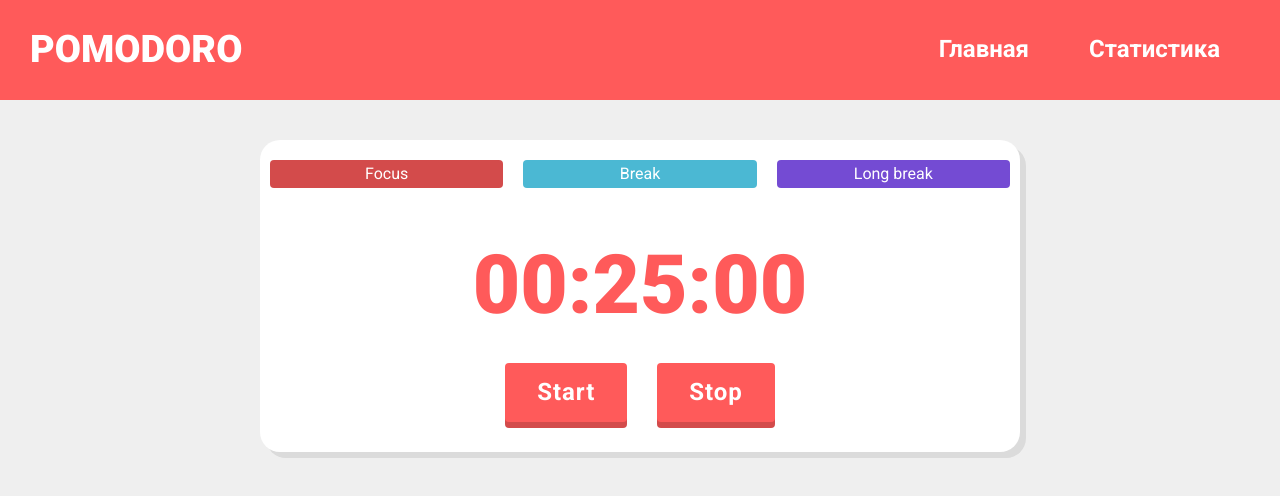
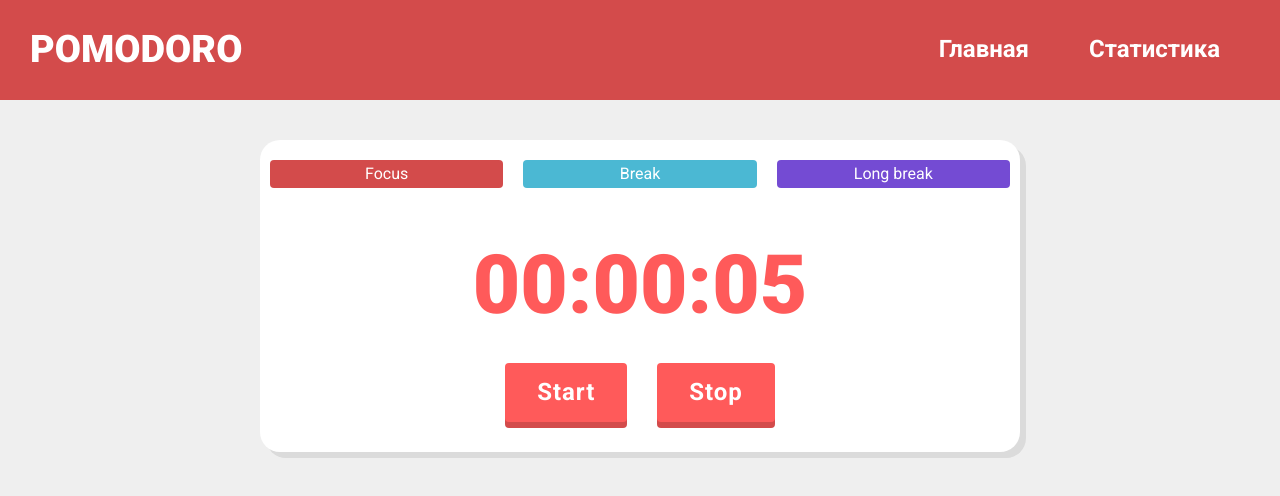
Before and after one commit to GroVlAn/pomodoro_vue, a Vue app: page /#/ in a window 1280 px wide. Shown: the top 496 px of the page. Built offline with nearby package versions, Linux system fonts and the light colour scheme.

Commit message:
add global state, changing header color, refactoring

```diff
--- a/src/App.vue
+++ b/src/App.vue
@@ -7,6 +7,12 @@
 <script lang="ts">
 import { defineComponent } from 'vue';
 import AppHeader from './components/header/app-header.vue';
+import { GlobalState } from './shared/api/state/state';
+
+const globalState = GlobalState.getInstance();
+globalState.setState = {
+  activeColor: '#d34b4b',
+};
 
 export default defineComponent({
   components: {
--- a/src/components/header/app-header.vue
+++ b/src/components/header/app-header.vue
@@ -1,5 +1,8 @@
 <template>
-  <header class="header">
+  <header
+    class="header"
+    :style="{ backgroundColor: activeColor }"
+  >
     <div class="header__wrapper">
       <router-link
         to="/"
@@ -12,14 +15,21 @@
 </template>
 
 <script lang="ts">
-import { defineComponent } from 'vue';
+import { computed, defineComponent } from 'vue';
 import { menu } from './menu';
 import TopNavBar from '../menu/top-nav-bar.vue';
 import { TLink } from '../menu/types';
+import { GlobalState } from '@/shared/api/state/state';
+
+const globalState = GlobalState.getInstance();
 
 export default defineComponent({
   setup() {
-    return { topMenu: menu as TLink[] };
+    const activeColor = computed(() => globalState.getState?.activeColor);
+    return {
+      activeColor,
+      topMenu: menu as TLink[],
+    };
   },
   components: {
     TopNavBar,
@@ -31,7 +41,7 @@ export default defineComponent({
 .header {
   width: 100%;
   height: 100px;
-  background-color: var(--c_main);
+  transition: background-color 0.2s ease-in;
 }
 
 .header__wrapper {
--- a/src/components/timer/app-pomodoro.vue
+++ b/src/components/timer/app-pomodoro.vue
@@ -19,16 +19,18 @@ import { TSegment } from './types';
 
 import PomodoroTimer from '../../components/timer/pomodoro-timer.vue';
 import PomodoroSegments from '../../components/timer/pomodoro-segments.vue';
+import { GlobalState } from '@/shared/api/state/state';
+import { timeToSecond } from '@/shared/api/helpers/timeHelper';
 
 const segmetns: TSegment[] = [
   {
     name: 'Focus',
-    time: '00:25:00',
+    time: '00:00:05',
     color: '#d34b4b',
   },
   {
     name: 'Break',
-    time: '00:05:00',
+    time: '00:00:10',
     color: '#4bb8d3',
   },
   {
@@ -42,25 +44,37 @@ const segmetnsTime = new SegmetnsTime(segmetns);
 
 segmetnsTime.SetQueue = [0, 1, 0, 1, 2];
 
+const firstSegment = segmetnsTime.getSegment(0);
+
+const globalState = GlobalState.getInstance();
+
 export default defineComponent({
   setup() {
     return {
-      currentTime: ref(segmetnsTime.getTime('Focus')),
+      currentTime: ref(timeToSecond(firstSegment.time)),
       segments: ref(segmetns),
     };
   },
   methods: {
-    changeCurrentSegment(name: string) {
-      if (!name) return;
+    changeCurrentSegment(key: number) {
       try {
-        this.currentTime = segmetnsTime.getTime(name);
+        const currentSegment = segmetnsTime.getSegment(key);
+        this.currentTime = timeToSecond(currentSegment.time);
+
+        if (!globalState.state) return;
+
+        globalState.state.activeColor = currentSegment.color;
       } catch (e) {
         console.log(e);
       }
     },
     nextSegment() {
       try {
-        this.currentTime = segmetnsTime.getNext();
+        const currentSegment = segmetnsTime.getNext();
+
+        this.currentTime = timeToSecond(currentSegment.time);
+        if (!globalState.state) return;
+        globalState.state.activeColor = currentSegment.color;
       } catch (e) {
         console.log(e);
       }
--- a/src/components/timer/pomodoro-segments.vue
+++ b/src/components/timer/pomodoro-segments.vue
@@ -7,7 +7,7 @@
           v-for="(item, key) in segments"
           :key="key"
           :style="{ backgroundColor: item.color }"
-          @click="changeCurrentSegment(item.name)"
+          @click="changeCurrentSegment(key)"
         >
           {{ item.name }}
           <a
@@ -32,8 +32,8 @@ export default defineComponent({
     return {};
   },
   methods: {
-    changeCurrentSegment(name: string) {
-      this.$emit('changeCurrentSegment', name);
+    changeCurrentSegment(key: number) {
+      this.$emit('changeCurrentSegment', key);
     },
   },
 });
--- a/src/components/timer/pomodoro-timer.vue
+++ b/src/components/timer/pomodoro-timer.vue
@@ -35,7 +35,7 @@
 </template>
 
 <script lang="ts">
-import { defineComponent, reactive, watch } from 'vue';
+import { defineComponent, reactive, ref, watch } from 'vue';
 import { prettyTime } from '../../shared/api/helpers/timeHelper';
 
 export default defineComponent({
@@ -46,22 +46,31 @@ export default defineComponent({
     const state = reactive({
       currentTime: props.startTime,
       initialTime: props.startTime,
-      timer: 0,
       isRunnitng: false,
       stringTime: prettyTime(props.startTime ?? 0),
     });
+    const timer = ref(0);
 
     watch(
       () => props.startTime,
       (value) => {
         if (state.isRunnitng && state.currentTime != props.startTime) {
           state.isRunnitng = false;
-          clearInterval(state.timer);
-          state.timer = 0;
+          // clearInterval(timer.value);
         }
         state.currentTime = value;
         state.initialTime = value;
         state.stringTime = prettyTime(value ?? 0);
+      },
+    );
+
+    watch(
+      () => state.isRunnitng,
+      (value) => {
+        if (!value) {
+          clearInterval(timer.value);
+          timer.value = 0;
+        }
       },
     );
 
@@ -75,38 +84,32 @@ export default defineComponent({
 
     return {
       state,
+      timer,
     };
   },
   methods: {
     start() {
-      if (this.state.timer == 0) {
+      if (this.timer == 0) {
         this.state.isRunnitng = true;
 
-        this.state.timer = setInterval(() => {
+        this.timer = setInterval(() => {
           if (!this.state.currentTime) {
-            this.state.timer = 0;
-            this.$emit('nextSegment');
             return;
           }
 
           this.state.currentTime--;
+          if (this.state.currentTime === 0) {
+            this.$emit('nextSegment');
+          }
         }, 1000);
       }
     },
     stop() {
-      if (!this.state.currentTime) return;
-
       this.state.isRunnitng = false;
-      clearInterval(this.state.timer);
-      this.state.timer = 0;
       this.state.currentTime = this.state.initialTime;
     },
     pause() {
-      if (!this.state.currentTime) return;
-
       this.state.isRunnitng = false;
-      clearInterval(this.state.timer);
-      this.state.timer = 0;
     },
   },
 });
--- a/src/components/timer/segmentsTime.ts
+++ b/src/components/timer/segmentsTime.ts
@@ -1,5 +1,4 @@
-import { TIME_PATTERN } from '@/shared/api/helpers/timeHelper';
-import { MinimalRangeError, ValidationError } from '../../shared/api/exceptions/exceptions';
+import { MinimalRangeError } from '../../shared/api/exceptions/exceptions';
 import { TSegment } from './types';
 
 export class SegmetnsTime {
@@ -10,7 +9,7 @@ export class SegmetnsTime {
 
   public constructor(segments: TSegment[]) {
     this.segmetns = segments;
-    this.nextSegment = -1;
+    this.nextSegment = 0;
     this.prevSegnent = -1;
     this.queue = [];
   }
@@ -22,28 +21,10 @@ export class SegmetnsTime {
     this.queue = items;
   }
 
-  private timeToSecond(timeString: string) {
-    const partsTime = timeString.split(':');
+  public getSegment(key: number) {
+    this.nextSegment = key;
 
-    const hours = Number.parseInt(partsTime[0]);
-    const minutes = Number.parseInt(partsTime[1]);
-    const seconds = Number.parseInt(partsTime[2]);
-
-    return hours * 3600 + minutes * 60 + seconds;
-  }
-
-  public getTime(segmetnName: string) {
-    const currentSegment = this.segmetns.filter((item) => item.name == segmetnName.trim());
-
-    if (currentSegment.length == 0) {
-      throw new ValidationError(`Segmetn ${segmetnName} not found`);
-    }
-
-    if (!currentSegment[0].time.match(TIME_PATTERN)) {
-      throw new ValidationError('Incorrect time format');
-    }
-
-    return this.timeToSecond(currentSegment[0].time);
+    return this.segmetns[key];
   }
 
   public getNext() {
@@ -53,8 +34,9 @@ export class SegmetnsTime {
     this.nextSegment++;
     this.prevSegnent =
       this.nextSegment == 0 ? this.queue[this.queue.length - 1] : this.queue[this.nextSegment];
+
     const currentItem = this.queue[this.nextSegment];
 
-    return this.timeToSecond(this.segmetns[currentItem].time);
+    return this.segmetns[currentItem];
   }
 }
--- a/src/shared/api/helpers/timeHelper.ts
+++ b/src/shared/api/helpers/timeHelper.ts
@@ -1,4 +1,4 @@
-export const prettyTime = (time: number) => {
+export const prettyTime = (time: number): string => {
   if (!time) {
     return '00:00:00';
   }
@@ -16,4 +16,14 @@ export const prettyTime = (time: number) => {
   return `${strTimer.hours}:${strTimer.minutes}:${strTimer.seconds}`;
 };
 
+export const timeToSecond = (timeString: string): number => {
+  const partsTime = timeString.split(':');
+
+  const hours = Number.parseInt(partsTime[0]);
+  const minutes = Number.parseInt(partsTime[1]);
+  const seconds = Number.parseInt(partsTime[2]);
+
+  return hours * 3600 + minutes * 60 + seconds;
+};
+
 export const TIME_PATTERN = '^(([0-9][0-9]):([0-9][0-9]):([0-9][0-9]))$';
--- /dev/null
+++ b/src/shared/api/state/state.ts
@@ -0,0 +1,29 @@
+import { UnwrapNestedRefs, reactive } from 'vue';
+import { TState } from './types';
+
+export class GlobalState {
+  private static instance: GlobalState | null;
+  public state: UnwrapNestedRefs<TState> | null = null;
+
+  private constructor() {
+    // private GlobalState Construcetor
+  }
+
+  public static getInstance() {
+    if (!this.instance) {
+      this.instance = new GlobalState();
+    }
+
+    return this.instance;
+  }
+
+  public set setState(state: TState) {
+    if (this.state == null) {
+      this.state = reactive(state);
+    }
+  }
+
+  public get getState() {
+    return this.state;
+  }
+}
--- /dev/null
+++ b/src/shared/api/state/types.ts
@@ -0,0 +1,3 @@
+export type TState = {
+  activeColor: string;
+};
```
